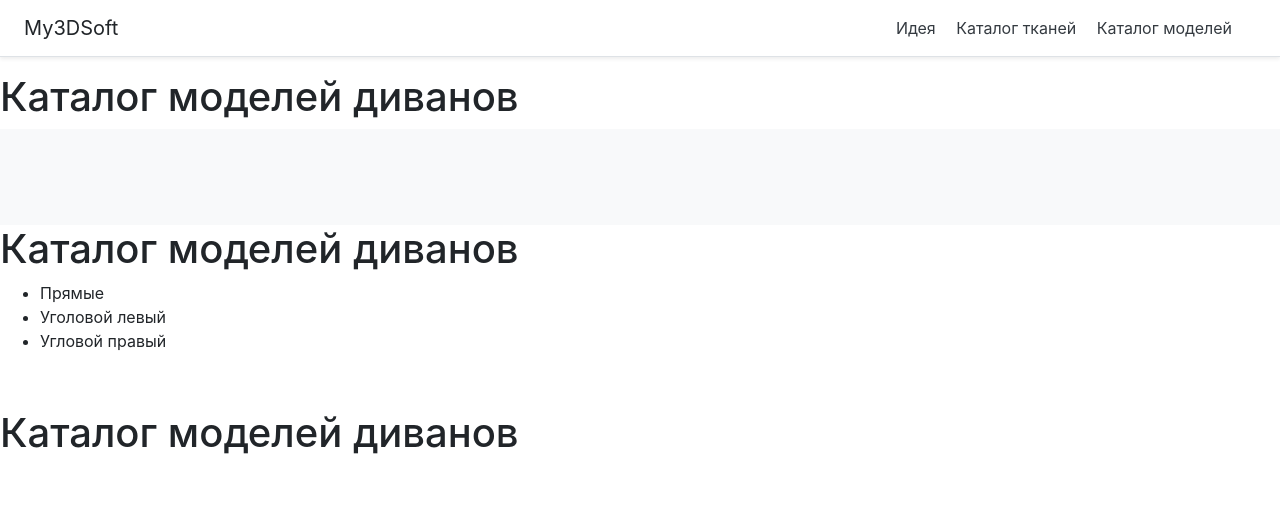
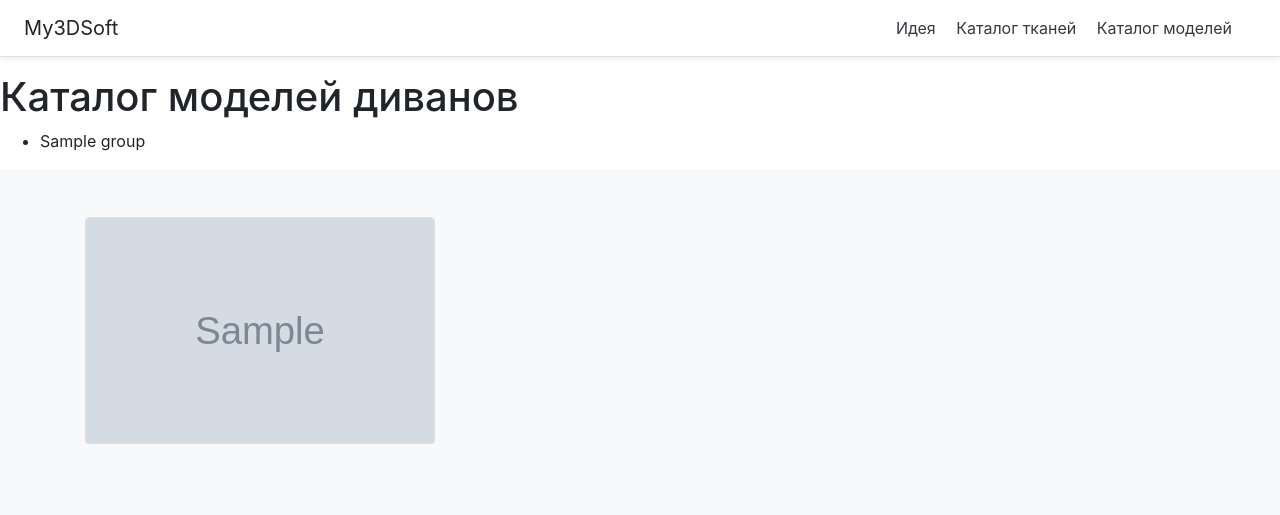
Before and after one commit to romario2020/rorr, a Django app: page /catalog/categor/models in a window 1280 px wide. Shown: the top 515 px of the page. Run offline with Django 3.2, Linux system fonts and the light colour scheme; tables that the repository leaves empty hold one stand-in row (values such as "Sample post"); grey boxes marked "Sample" are stand-in pictures; some libraries are stand-ins or nearby versions.

Commit message:
posts = Model_group.objects

```diff
--- a/catalog/templates/catalog/models.html
+++ b/catalog/templates/catalog/models.html
@@ -6,67 +6,29 @@
 
 <h1>{{title}}</h1>
 
-<div class="album py-5 bg-light">
-    <div class="container">
-      <div class="row">
-         {% for m in items_sofa %}
-          <div class="col-md-4">
-            <div class="card mb-4 box-shadow">
-              <img class="card-img-top" src="{{ m.image_link }}" alt="{{m.title}}" style="height: 225px; width: 100%; display: block;">
-              <div class="card-body">
-                <a href="{{m.description}}">{{m.title}}</a>
-                <div class="d-flex justify-content-between align-items-center">
-                  <div class="btn-group">
-                    <button type="button" class="btn btn-sm btn-outline-secondary">View</button>
-                    <button type="button" class="btn btn-sm btn-outline-secondary">in cloth</button>
-                  </div>
-                  <small class="text-muted">{{m.price}}</small>
-                </div>
-              </div>
-            </div>
-          </div>
-          <h3> {{m.name_group}} </h3>
-          <p> {{m.purpose_group}} </p>
-          <hr>
-         {% endfor %}
-      </div>
-    </div>
-  </div>
-
-
 <div class="features">
-    <h1>{{title}}</h1>
 
     <ul>
-    {% for m in menu %}
-    <li> {{m}} </li>
-    {% endfor %}
-    </ul><br>
-
-    <ul>
-
-    </ul>
-
-</div>
-
-
-
-<div class="features">
-    <h1>{{title}}</h1>
-
-    <br>
-
-    <ul>
-    {% for m in items_sofa %}
-
-    <a href="{{m.description}}">{{m.title}}</a>
-    <p> {{m.purpose_group}} </p>
-    <!-- <img src="{{ m.image_link }}" alt="{{m.title}}"> -->
-
-    <hr>
+    {% for m in posts %}
+      <li> {{m.name_group}} </li>
     {% endfor %}
     </ul>
 
 </div>
 
+<div class="album py-5 bg-light">
+    <div class="container">
+      <div class="row">
+         {% for m in posts %}
+          <div class="col-md-4">
+            <div class="card mb-4 box-shadow">
+              <img class="card-img-top" src="{{ m.photo_group }}" alt="{{m.name_group}}" style="height: 225px; width: 100%; display: block;">
+            </div>
+          </div>
+
+         {% endfor %}
+      </div>
+   </div>
+</div>
+
 {% endblock %}
--- a/catalog/views.py
+++ b/catalog/views.py
@@ -34,8 +34,10 @@ def cloths(request):
 
 def cloths_items(request):
     posts_cloths_items = Cloth_items.objects.all()
+    posts_cloths = Cloth_group.objects.all()
     return render(request, 'catalog/cloths.html',
                   {'posts_cloths_items': posts_cloths_items,
+                   'posts_cloths': posts_cloths,
                    'title': "Каталог тканей"})
 
 
@@ -47,7 +49,6 @@ def models(request):
         product_category='Диваны прямые').order_by('title')
     return render(request, 'catalog/models.html',
                   {'posts': posts,
-                   'menu': menu_models,
                    'title': 'Каталог моделей диванов',
                    'items_all': items_all,
                    'items_sofa': items_sofa
```
